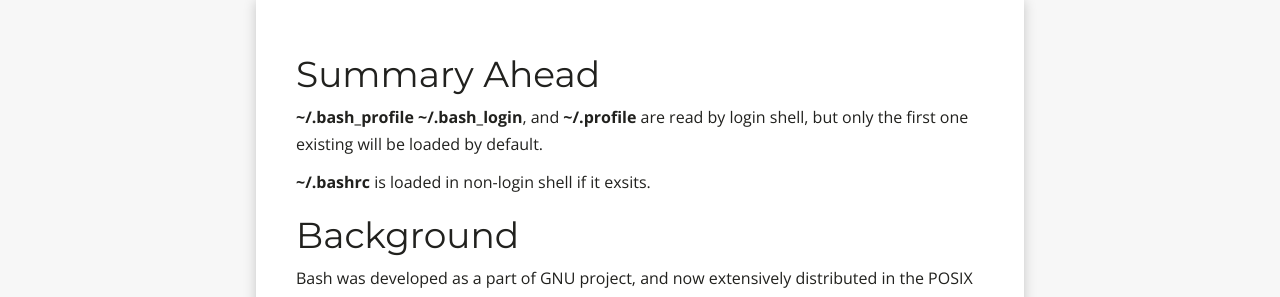
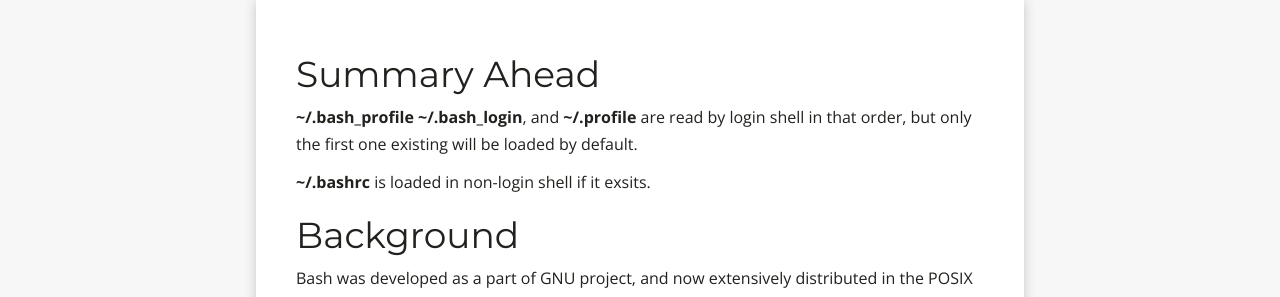
Before and after one commit to yzh503/yzh503.github.io, a Jekyll site: the page built from _posts/2017-04-10-bash-profiles.markdown, in a window 1280 px wide. Shown: the part 245-542 px from the top of the page. Built offline with Jekyll 4.4.1, drawn with Linux system fonts in a browser that asks for light colours; nearby versions of some CDN libraries; comment, search, counter and statistics services are not loaded.

Commit message:
improved description

```diff
--- a/_posts/2017-04-10-bash-profiles.markdown
+++ b/_posts/2017-04-10-bash-profiles.markdown
@@ -13,7 +13,7 @@ tags:
 ---
 
 # Summary Ahead
-**~/.bash_profile** **~/.bash_login**,  and  **~/.profile** are read by login shell, but only the first one existing will be loaded by default.
+**~/.bash_profile** **~/.bash_login**,  and  **~/.profile** are read by login shell in that order, but only the first one existing will be loaded by default.
 
 **~/.bashrc** is loaded in non-login shell if it exsits.
 
```
